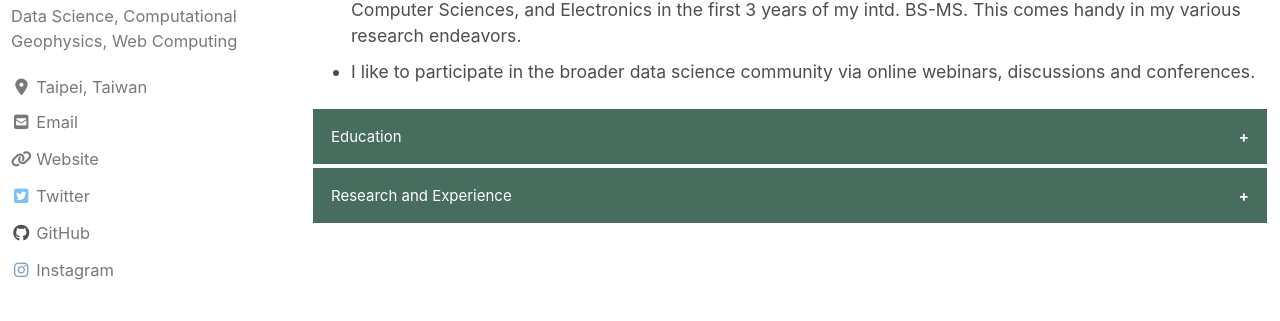
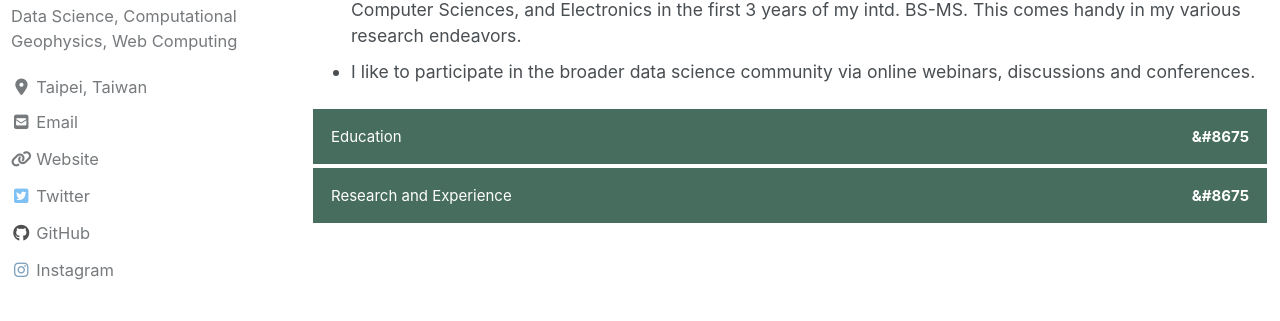
Before and after one commit to apexcodings/earthinversion.github.io, a Jekyll site: the page built from _pages/about-me.html, in a window 1280 px wide. Shown: the part 302-623 px from the top of the page. Built offline with Jekyll 4.4.1, drawn with Linux system fonts in a browser that asks for light colours; cached includes are drawn as plain includes; nearby versions of some CDN libraries.

Commit message:
collapsible symobol

```diff
--- a/_sass/minimal-mistakes/_page.scss
+++ b/_sass/minimal-mistakes/_page.scss
@@ -229,7 +229,7 @@
 }
 
 .collapsible:after {
-  content: '\002B';
+  content: '&#8675';
   color: white;
   font-weight: bold;
   float: right;
@@ -237,7 +237,7 @@
 }
 
 .active:after {
-  content: "\2212";
+  content: "&#8657";
 }
 
 .contentCollapse {
```
